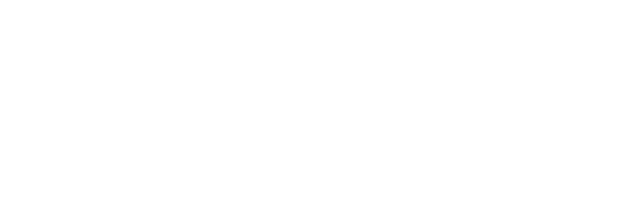
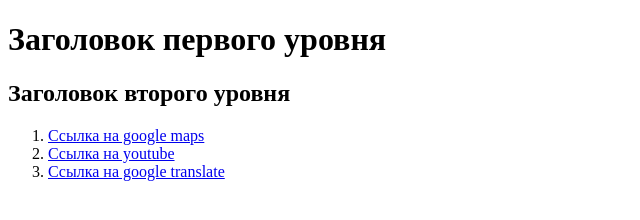
Before and after one commit to Zgr0072/task-html, a website: page src/index.html in a window 1280 px wide. Shown: the whole page, without its empty margins (0-640 px from the left). Drawn offline with Linux system fonts and the light colour scheme.

Commit message:
Задание по HTML

```diff
--- a/src/index.html
+++ b/src/index.html
@@ -3,5 +3,25 @@
     <head>
         <title>HTML</title>
     </head>
-    <body></body>
+    <body>
+        <h1>Заголовок первого уровня</h1>
+        <h2>Заголовок второго уровня</h2>
+        <ol>
+            <li>
+                <a href="https://www.google.com/maps/" target="_blank"
+                    >Ссылка на google maps</a
+                >
+            </li>
+            <li>
+                <a href="https://www.youtube.com/" target="_blank"
+                    >Ссылка на youtube</a
+                >
+            </li>
+            <li>
+                <a href="https://translate.google.ru/" target="_blank"
+                    >Ссылка на google translate</a
+                >
+            </li>
+        </ol>
+    </body>
 </html>
```
Also changed, not shown: 1 other file.
